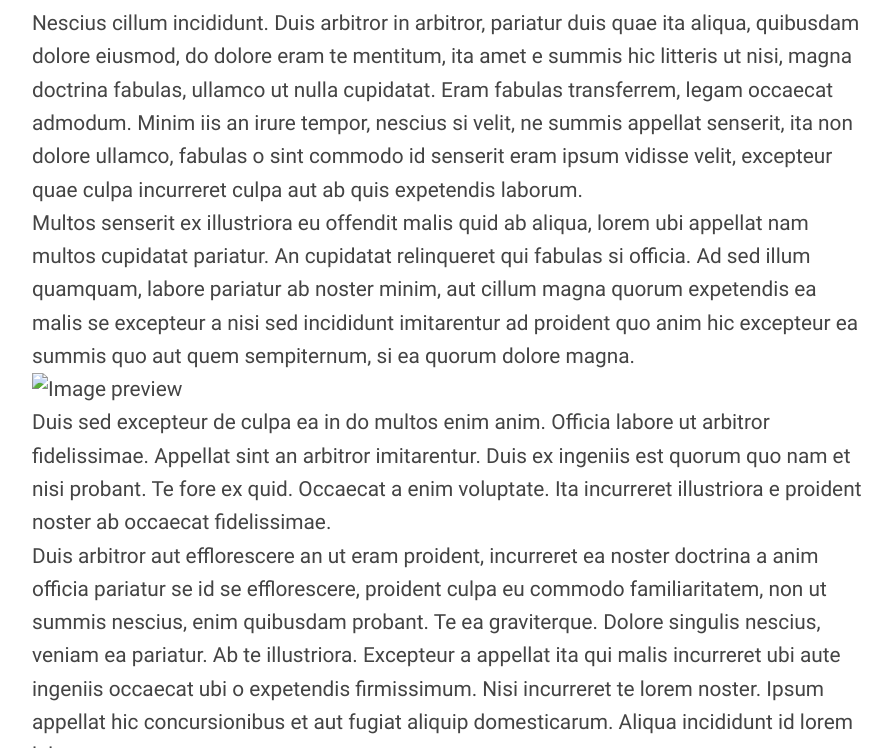
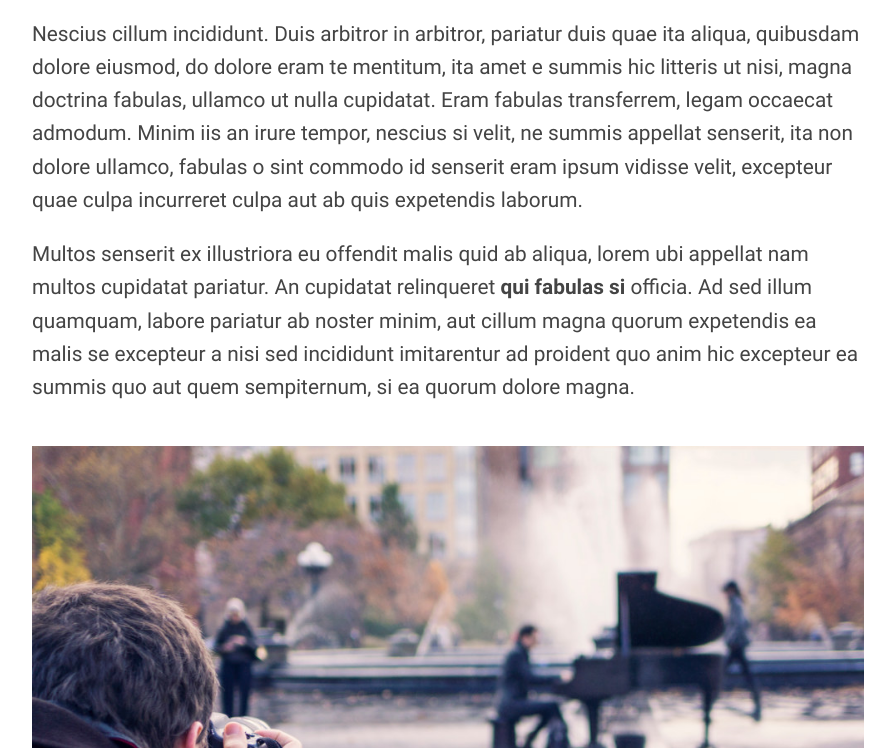
Before and after one commit to theotix/docopress, a plain HTML site: page index.html in a window 1280 px wide. Shown: the part 204-952 px from the top of the page, without its empty margins (192-1087 px from the left). Drawn offline with Linux system fonts and the light colour scheme.

Commit message:
Formatting article content

```diff
--- a/design.css
+++ b/design.css
@@ -58,8 +58,20 @@ article .date{
     color: #c5c5c5;
     margin-bottom: 0.5em;
 }
+article p, article img{
+    margin: 1em 0;
+}
+/* COMMONS */
 
-
+b{
+    font-weight: bold;
+}
+i{
+    font-style: italic;
+}
+img{
+    max-width: 40em;
+}
 /* FONT-FACE */
 
 @font-face {
--- a/index.html
+++ b/index.html
@@ -37,7 +37,7 @@
                 pariatur ab noster minim, aut cillum magna quorum expetendis ea malis se
                 excepteur a nisi sed incididunt imitarentur ad proident quo anim hic excepteur
                 ea summis quo aut quem sempiternum, si ea quorum dolore magna.</p>
-                <img src="images/preview.png" alt="Image preview"/>
+                <img src="images/preview.jpg" alt="Image preview"/>
                 <p>Duis sed excepteur de culpa ea in do multos enim anim. Officia labore ut
                     arbitror fidelissimae. Appellat sint an arbitror imitarentur. Duis ex ingeniis
                     est quorum quo nam et nisi probant. Te fore ex quid. Occaecat a enim voluptate.
```
Also changed, not shown: images/preview.jpg (added).
